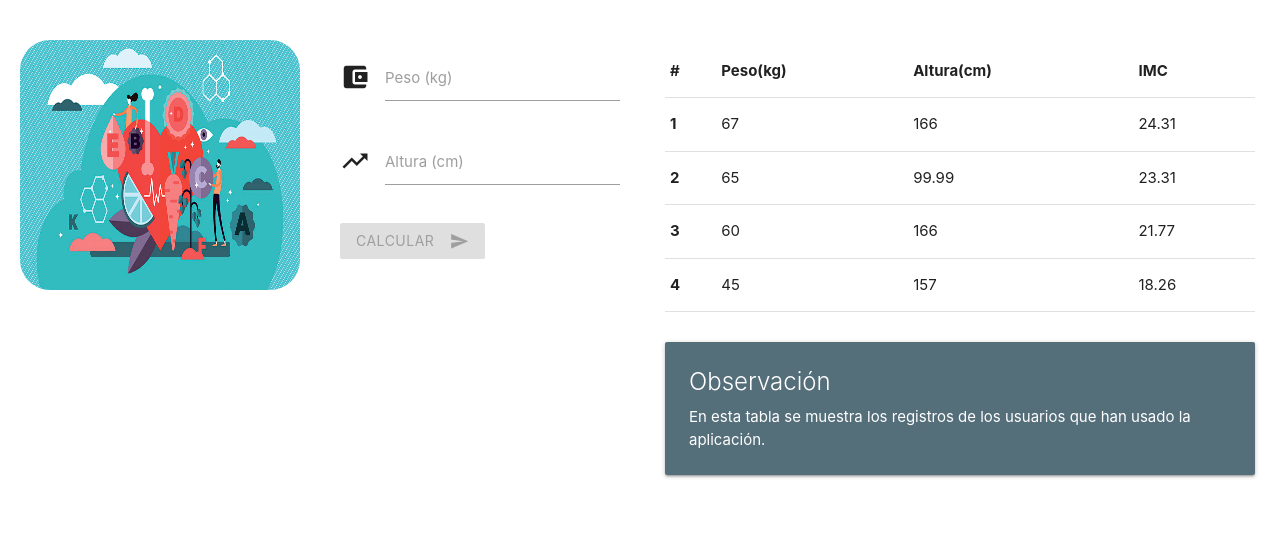
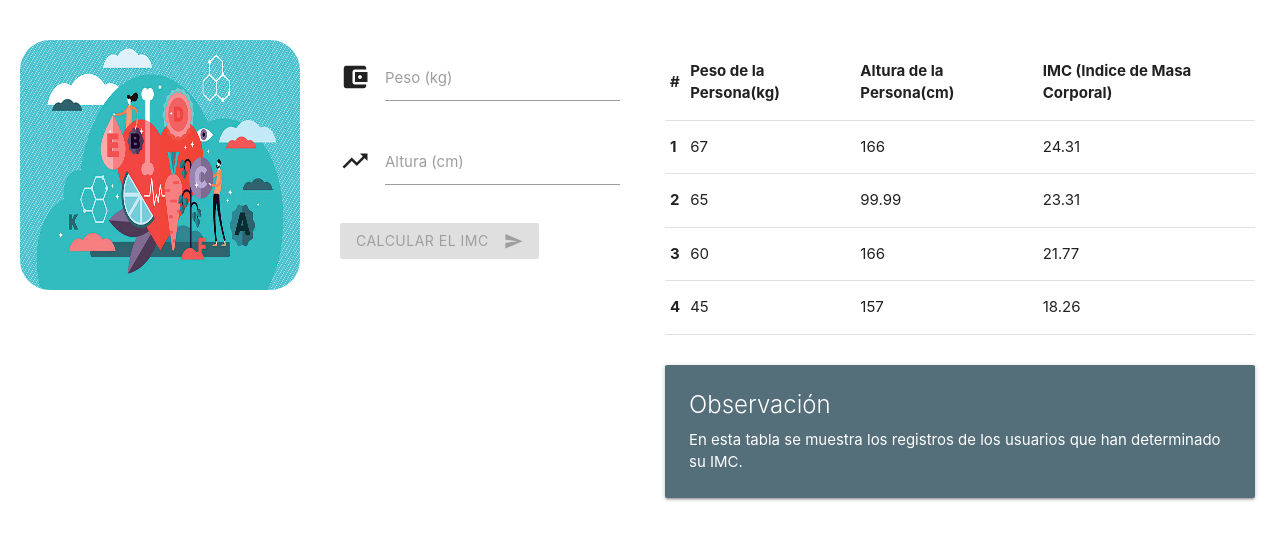
Before and after one commit to camialva/imc, a PHP site: page / in a window 1280 px wide. Shown: the part 160-700 px from the top of the page. Run offline with PHP 8.4, Linux system fonts and the light colour scheme; data comes from the database, SQL or seed files in the repository.

Commit message:
Modificacion de palabras

```diff
--- a/index.php
+++ b/index.php
@@ -72,7 +72,7 @@
                       </div>
                   <?php }
                   ?>
-                  <button class="btn waves-effect waves-light" type="submit" name="calcular">calcular
+                  <button class="btn waves-effect waves-light" type="submit" name="calcular">calcular el IMC
                     <i class="material-icons right">send</i>
                   </button>
                 </form>
@@ -83,9 +83,9 @@
                 <thead>
                   <tr>
                       <th>#</th>
-                      <th>Peso(kg)</th>
-                      <th>Altura(cm)</th>
-                      <th>IMC</th>
+                      <th>Peso de la Persona(kg)</th>
+                      <th>Altura de la Persona(cm)</th>
+                      <th>IMC (Indice de Masa Corporal)</th>
                   </tr>
                 </thead>
                 <tbody>
@@ -116,7 +116,7 @@
                 <div class="card blue-grey darken-1">
                   <div class="card-content white-text">
                     <span class="card-title">Observación</span>
-                    <p>En esta tabla se muestra los registros de los usuarios que han usado la aplicación.</p>
+                    <p>En esta tabla se muestra los registros de los usuarios que han determinado su IMC.</p>
                   </div>
                 </div>
               </div>
```
